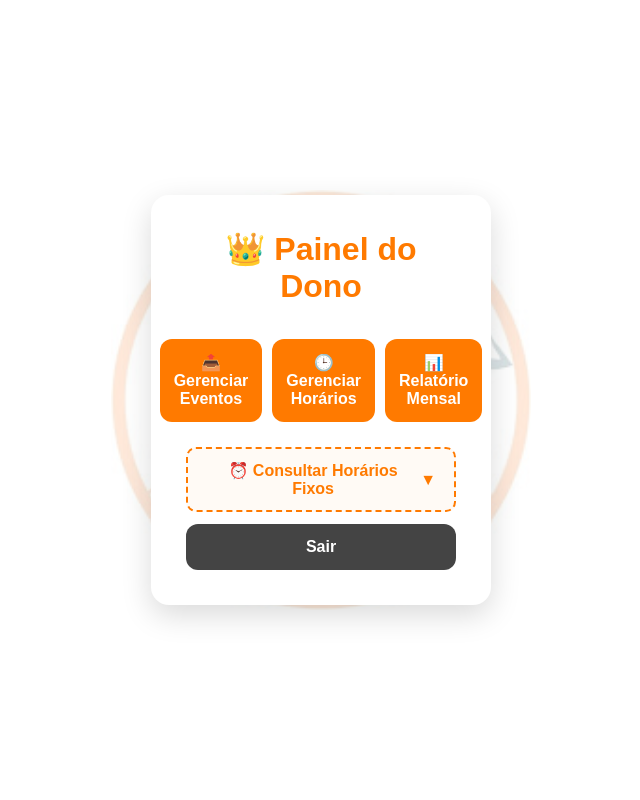
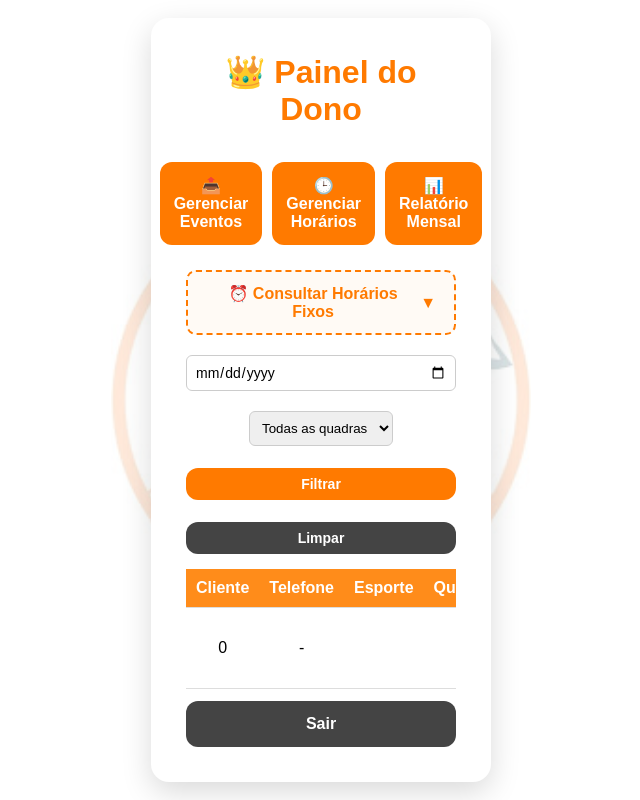
Before and after one commit to Luann2701/projeto-app1, a Flask app: page /painel_dono in a window 1280 px wide. Shown: the whole page, without its empty margins (319-959 px from the left). Run offline with Flask 3, Linux system fonts and the light colour scheme; the visitor is signed in with stand-in values (Sample User, id 1); data that the repository does not hold is empty; some libraries are stand-ins or nearby versions.

Commit message:
Atualizações do projeto

```diff
--- a/templates/painel_dono.html
+++ b/templates/painel_dono.html
@@ -19,7 +19,7 @@
         <a href="/admin/relatorio_mensal" class="btn">📊 Relatório Mensal</a>
     </div>
 
-    <!-- ===== FLASH ===== -->
+    <!-- ===== FLASH MESSAGES ===== -->
     {% with messages = get_flashed_messages(with_categories=true) %}
         {% if messages %}
             {% for categoria, mensagem in messages %}
@@ -36,22 +36,24 @@
 
     <div class="box-fixos oculto" id="fixosBox">
 
+        <!-- DATA PARA CANCELAR APENAS NO DIA -->
+        <div style="margin-bottom:15px; text-align:center;">
+            <label><strong>Data para cancelar apenas neste dia:</strong></label><br>
+            <input type="date" id="data_cancelamento" style="padding:5px;">
+        </div>
+
         {% if horarios_fixos %}
         <ul class="lista-fixos">
 
-            {% for quadra, hora, nome, telefone, dia_semana in horarios_fixos %}
-            <li class="fixo-item"
-                data-dia="{{ dia_semana }}"
-                data-quadra="{{ quadra }}"
-                data-hora="{{ hora }}"
-                style="display:flex; flex-direction:column; gap:10px; margin-bottom:20px;">
+            {% for quadra, hora, nome, telefone in horarios_fixos %}
+            <li style="display:flex; flex-direction:column; gap:10px; margin-bottom:15px;">
 
                 <div style="display:flex; justify-content:space-between; align-items:center;">
                     <div>
                         <strong>{{ quadra }}</strong> — {{ hora }}<br>
                         <small>
                             👤 {{ nome or 'Não informado' }}
-                            {% if telefone %}
+                            {% if telefone and telefone != '—' %}
                                 | 📞 {{ telefone }}
                             {% endif %}
                         </small>
@@ -61,16 +63,30 @@
                     <form method="POST"
                           action="/admin/cancelar_fixo_definitivo"
                           onsubmit="return confirm('Cancelar este horário FIXO definitivamente?');">
+
                         <input type="hidden" name="quadra" value="{{ quadra }}">
                         <input type="hidden" name="hora" value="{{ hora }}">
+
                         <button type="submit" class="btn pequeno secundario">
                             ❌ Cancelar definitivo
                         </button>
                     </form>
                 </div>
 
-                <!-- PRÓXIMAS 4 DATAS -->
-                <div class="datas-fixas" style="display:flex; gap:8px; flex-wrap:wrap;"></div>
+                <!-- CANCELAR SOMENTE NO DIA -->
+                <form method="POST"
+                      action="/admin/cancelar_fixo_dia"
+                      onsubmit="return confirmarCancelamentoDia(this);"
+                      style="display:flex; gap:10px; align-items:center;">
+
+                    <input type="hidden" name="quadra" value="{{ quadra }}">
+                    <input type="hidden" name="hora" value="{{ hora }}">
+                    <input type="hidden" name="data">
+
+                    <button type="submit" class="btn pequeno">
+                        ❌ Cancelar somente neste dia
+                    </button>
+                </form>
 
             </li>
             {% endfor %}
@@ -78,6 +94,81 @@
         {% else %}
             <p>Nenhum horário fixo cadastrado.</p>
         {% endif %}
+    </div>
+
+    <!-- ================= FILTROS ================= -->
+    <form method="GET" class="filtros">
+        <input type="date" name="data" value="{{ data_filtro or '' }}">
+
+        <select name="quadra">
+            <option value="">Todas as quadras</option>
+            <option value="Quadra 1" {% if quadra_filtro == 'Quadra 1' %}selected{% endif %}>Quadra 1</option>
+            <option value="Quadra 2" {% if quadra_filtro == 'Quadra 2' %}selected{% endif %}>Quadra 2</option>
+            <option value="Quadra 3" {% if quadra_filtro == 'Quadra 3' %}selected{% endif %}>Quadra 3</option>
+        </select>
+
+        <button type="submit" class="btn pequeno">Filtrar</button>
+        <a href="/painel_dono" class="btn secundario pequeno">Limpar</a>
+    </form>
+
+    <!-- ================= RESERVAS ================= -->
+    <div class="tabela-box">
+        <table>
+            <thead>
+                <tr>
+                    <th>Cliente</th>
+                    <th>Telefone</th>
+                    <th>Esporte</th>
+                    <th>Quadra</th>
+                    <th>Data</th>
+                    <th>Horário</th>
+                    <th>Status</th>
+                    <th>Ações</th>
+                </tr>
+            </thead>
+
+            <tbody>
+                {% for r in reservas %}
+                <tr>
+                    <td>{{ r[0] }}</td>
+                    <td>{{ r[1] or '-' }}</td>
+                    <td>{{ r[2] }}</td>
+                    <td>{{ r[3] }}</td>
+                    <td>{{ r[4] }}</td>
+                    <td>{{ r[5] }}</td>
+
+                    <td>
+                        {% if r[6] %}
+                            <span class="status pago">Pago</span>
+                        {% else %}
+                            <span class="status pendente">Pendente</span>
+                        {% endif %}
+                    </td>
+
+                    <td>
+                        <form method="POST"
+                              action="/cancelar_reserva"
+                              onsubmit="return confirm('Cancelar esta reserva?');">
+
+                            <input type="hidden" name="usuario" value="{{ r[0] }}">
+                            <input type="hidden" name="esporte" value="{{ r[2] }}">
+                            <input type="hidden" name="quadra" value="{{ r[3] }}">
+                            <input type="hidden" name="data" value="{{ r[4] }}">
+                            <input type="hidden" name="horario" value="{{ r[5] }}">
+
+                            <button type="submit" class="btn pequeno secundario">
+                                ❌ Cancelar
+                            </button>
+                        </form>
+                    </td>
+                </tr>
+                {% else %}
+                <tr>
+                    <td colspan="8">Nenhuma reserva encontrada</td>
+                </tr>
+                {% endfor %}
+            </tbody>
+        </table>
     </div>
 
     <a href="/logout" class="btn secundario">Sair</a>
@@ -89,49 +180,22 @@
 function toggleFixos() {
     const box = document.getElementById("fixosBox");
     const icone = document.getElementById("icone-fixos");
+
     box.classList.toggle("oculto");
     icone.textContent = box.classList.contains("oculto") ? "▼" : "▲";
 }
 
-function proximasDatas(diaSemana, total = 4) {
-    const hoje = new Date();
-    hoje.setHours(0,0,0,0);
-    const datas = [];
-    let d = new Date(hoje);
+function confirmarCancelamentoDia(form) {
+    const data = document.getElementById("data_cancelamento").value;
 
-    while (datas.length < total) {
-        if (d.getDay() === diaSemana && d >= hoje) {
-            datas.push(new Date(d));
-        }
-        d.setDate(d.getDate() + 1);
+    if (!data) {
+        alert("Selecione uma data para cancelar apenas neste dia.");
+        return false;
     }
-    return datas;
+
+    form.querySelector('input[name="data"]').value = data;
+    return confirm("Cancelar este horário APENAS no dia " + data + "?");
 }
-
-document.querySelectorAll(".fixo-item").forEach(item => {
-    const diaSemana = parseInt(item.dataset.dia);
-    const quadra = item.dataset.quadra;
-    const hora = item.dataset.hora;
-    const container = item.querySelector(".datas-fixas");
-
-    proximasDatas(diaSemana).forEach(d => {
-        const iso = d.toISOString().split("T")[0];
-        const label = d.toLocaleDateString("pt-BR", {
-            day: "2-digit",
-            month: "2-digit"
-        });
-
-        container.innerHTML += `
-            <form method="POST" action="/admin/cancelar_fixo_dia"
-                  onsubmit="return confirm('Cancelar apenas o dia ${label}?');">
-                <input type="hidden" name="quadra" value="${quadra}">
-                <input type="hidden" name="hora" value="${hora}">
-                <input type="hidden" name="data" value="${iso}">
-                <button type="submit" class="btn pequeno">${label}</button>
-            </form>
-        `;
-    });
-});
 </script>
 
 </body>
```
